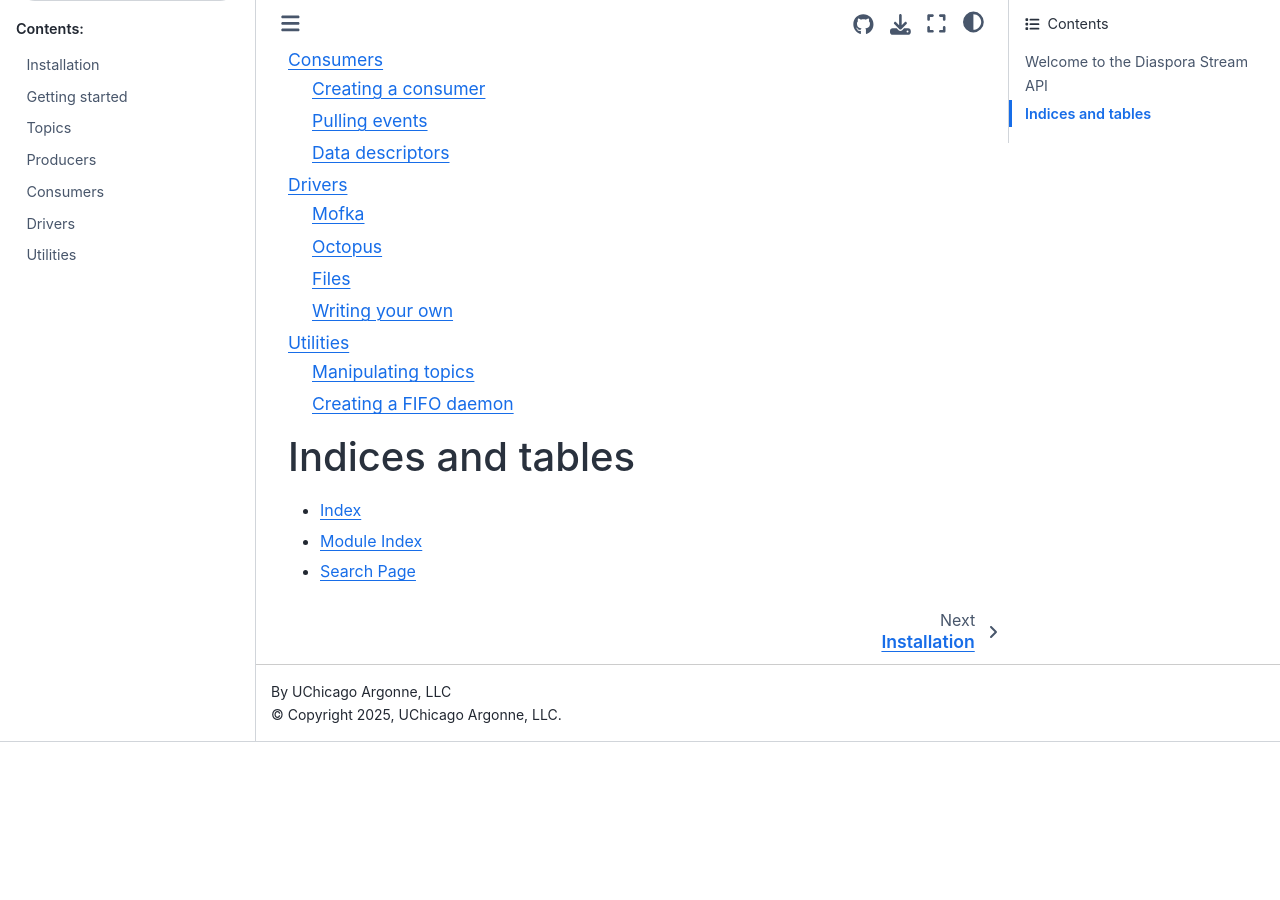
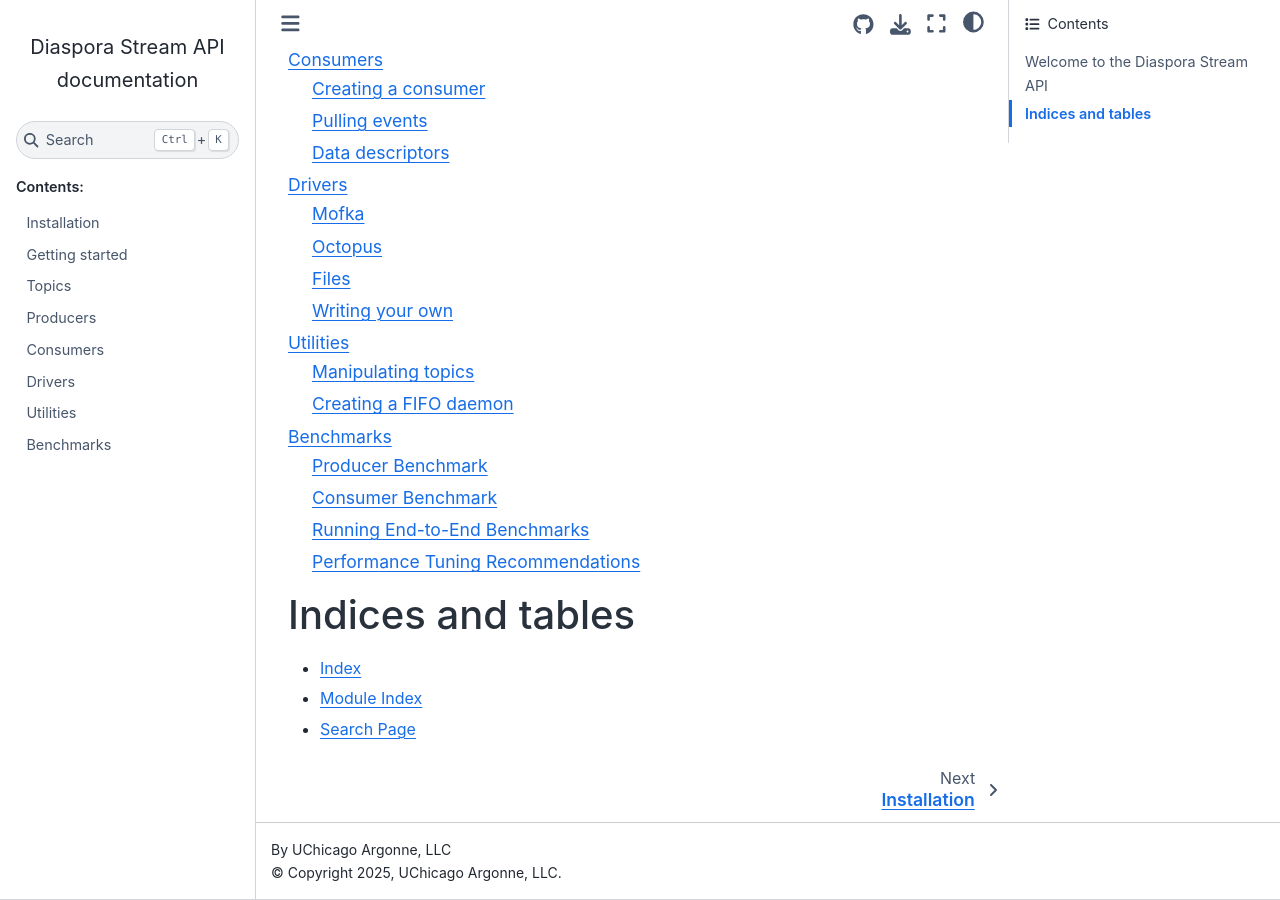
Before and after one commit to diaspora-project/diaspora-stream-api, a Sphinx documentation site: the page built from docs/index.rst, in a window 1280 px wide and 900 px high, scrolled down 1410 px. Built offline with Sphinx 7.4.7 and the Sphinx Book theme 1.1.4, drawn with Linux system fonts in a browser that asks for light colours; pages that are not in the unit, such as notebooks, are missing from menus; before the commit the page ends 2152 px from its top, so only the background shows below that; some of the changed lines change nothing that is shown.

Commit message:
added docs for benchmark

```diff
--- a/docs/index.rst
+++ b/docs/index.rst
@@ -54,6 +54,7 @@
    usage/restarting.rst
    usage/drivers.rst
    usage/utilities.rst
+   usage/benchmarks.rst
 
 
 Indices and tables
--- /dev/null
+++ b/docs/usage/benchmarks.rst
@@ -0,0 +1,334 @@
+Benchmarks
+==========
+
+The Diaspora Stream API repository includes two benchmark programs designed to measure
+the performance of different driver implementations: a producer benchmark and a consumer
+benchmark. These benchmarks are MPI-enabled, allowing for distributed testing across
+multiple processes.
+
+Both benchmarks support any driver implementation of the Diaspora Stream API, making them
+useful tools for comparing performance characteristics of different backends or tuning
+configuration parameters.
+
+
+Producer Benchmark
+------------------
+
+The producer benchmark (:code:`diaspora-producer-benchmark`) measures the throughput
+and bandwidth of producing events into a topic. It generates random metadata and data
+for a specified number of events and measures the time taken to push them all into
+a topic.
+
+Command-Line Options
+~~~~~~~~~~~~~~~~~~~~
+
+.. code-block:: bash
+
+   diaspora-producer-benchmark [OPTIONS]
+
+**Required Arguments:**
+
+* :code:`-d, --driver <driver>` - Driver to use (e.g., "files", "mofka")
+* :code:`-t, --topic <topic>` - Topic name to produce events into
+
+**Optional Arguments:**
+
+* :code:`-c, --driver-config <file>` - Path to JSON configuration file for the driver
+* :code:`-n, --num-events <N>` - Number of events to send (default: 1000)
+* :code:`-s, --data-size <bytes>` - Size of the data part of each event in bytes (default: 0)
+* :code:`-m, --metadata-size <bytes>` - Size of the metadata part of each event in bytes (default: 0)
+* :code:`-b, --batch-size <N>` - Number of events to batch together before sending (default: 1)
+* :code:`-p, --num-threads <N>` - Number of background threads for the producer to use (default: 1)
+* :code:`-f, --flush-interval <N>` - Number of events to push before calling flush (default: 1000)
+
+Example Usage
+~~~~~~~~~~~~~
+
+Basic single-process benchmark with the Files driver:
+
+.. code-block:: bash
+
+   diaspora-producer-benchmark \
+       --driver files \
+       --driver-config driver.json \
+       --topic benchmark-topic \
+       --num-events 10000 \
+       --data-size 1024 \
+       --metadata-size 256 \
+       --batch-size 100 \
+       --num-threads 4 \
+       --flush-interval 1000
+
+Multi-process benchmark using MPI:
+
+.. code-block:: bash
+
+   mpirun -n 4 diaspora-producer-benchmark \
+       --driver files \
+       --driver-config driver.json \
+       --topic benchmark-topic \
+       --num-events 100000 \
+       --data-size 4096 \
+       --metadata-size 128 \
+       --batch-size 128 \
+       --num-threads 8
+
+Output
+~~~~~~
+
+The benchmark outputs the following metrics (printed by rank 0):
+
+* **Total time**: Time elapsed for all events to be produced (in seconds)
+* **Total events**: Total number of events produced
+* **Throughput**: Number of events produced per second
+* **Bandwidth**: Total data throughput in MB/s (includes both metadata and data)
+
+Example output:
+
+.. code-block:: text
+
+   --- Benchmark Options ---
+   Driver: files
+   Driver config file: driver.json
+   Topic: benchmark-topic
+   Number of events: 10000
+   Data size: 1024
+   Metadata size: 256
+   Batch size: 100
+   Number of threads: 4
+   Flush interval: 1000
+
+   --- Benchmark Results ---
+   Total time: 2.45 s
+   Total events: 10000
+   Throughput: 4081.63 events/s
+   Bandwidth: 5.10 MB/s
+
+
+Consumer Benchmark
+------------------
+
+The consumer benchmark (:code:`diaspora-consumer-benchmark`) measures the throughput
+of consuming events from a topic. It supports options to control data selectivity,
+allowing tests of scenarios where consumers only request partial data from events.
+
+When run with multiple MPI processes, the benchmark automatically distributes partitions
+across processes in a round-robin manner, with each process consuming from a subset
+of the topic's partitions.
+
+Command-Line Options
+~~~~~~~~~~~~~~~~~~~~
+
+.. code-block:: bash
+
+   diaspora-consumer-benchmark [OPTIONS]
+
+**Required Arguments:**
+
+* :code:`-d, --driver <driver>` - Driver to use (e.g., "files", "mofka")
+* :code:`-t, --topic <topic>` - Topic name to consume events from
+
+**Optional Arguments:**
+
+* :code:`-c, --driver-config <file>` - Path to JSON configuration file for the driver
+* :code:`-n, --num-events <N>` - Number of events to receive (default: 1000)
+* :code:`-p, --num-threads <N>` - Number of background threads for the consumer to use (default: 1)
+* :code:`-i, --data-interest <ratio>` - Proportion of events for which to pull data, between 0 and 1 (default: 1)
+* :code:`-s, --data-selectivity <ratio>` - Proportion of data to read from each event, between 0 and 1 (default: 1)
+
+The :code:`--data-interest` parameter controls the probability that the consumer will
+request the data part of an event (as opposed to just the metadata). The
+:code:`--data-selectivity` parameter controls what fraction of the data to request
+for events where data is requested. These parameters allow benchmarking scenarios
+where consumers are selective about which data they retrieve.
+
+Example Usage
+~~~~~~~~~~~~~
+
+Basic consumer benchmark:
+
+.. code-block:: bash
+
+   diaspora-consumer-benchmark \
+       --driver files \
+       --driver-config driver.json \
+       --topic benchmark-topic \
+       --num-events 10000 \
+       --num-threads 4
+
+Consumer benchmark with selective data retrieval:
+
+.. code-block:: bash
+
+   diaspora-consumer-benchmark \
+       --driver files \
+       --driver-config driver.json \
+       --topic benchmark-topic \
+       --num-events 10000 \
+       --num-threads 4 \
+       --data-interest 0.5 \
+       --data-selectivity 0.25
+
+This example will request data for only 50% of events, and when data is requested,
+only 25% of the available data will be retrieved.
+
+Multi-process consumer benchmark:
+
+.. code-block:: bash
+
+   mpirun -n 4 diaspora-consumer-benchmark \
+       --driver files \
+       --driver-config driver.json \
+       --topic benchmark-topic \
+       --num-events 100000 \
+       --num-threads 8
+
+Output
+~~~~~~
+
+The benchmark outputs the following metrics (printed by rank 0):
+
+* **Total time**: Time elapsed to consume all events (in seconds)
+* **Total events**: Total number of events consumed
+* **Throughput**: Number of events consumed per second
+
+Example output:
+
+.. code-block:: text
+
+   --- Benchmark Options ---
+   Driver: files
+   Driver config file: driver.json
+   Topic: benchmark-topic
+   Number of events: 10000
+   Number of threads: 4
+   Data interest: 1.0
+   Data selectivity: 1.0
+
+   --- Benchmark Results ---
+   Total time: 1.85 s
+   Total events: 10000 s
+   Throughput: 5405.41 events/s
+
+
+Running End-to-End Benchmarks
+------------------------------
+
+To perform a complete end-to-end benchmark, you can run both the producer and consumer
+benchmarks in sequence or in parallel.
+
+Sequential Approach
+~~~~~~~~~~~~~~~~~~~
+
+First, create and populate a topic with the producer benchmark:
+
+.. code-block:: bash
+
+   # Create the topic
+   diaspora-ctl topic create \
+       --driver files \
+       --driver.root_path ./benchmark-data \
+       --name benchmark-topic \
+       --topic.num_partitions 4
+
+   # Run producer benchmark
+   mpirun -n 2 diaspora-producer-benchmark \
+       --driver files \
+       --driver-config driver.json \
+       --topic benchmark-topic \
+       --num-events 100000 \
+       --data-size 2048 \
+       --metadata-size 128 \
+       --batch-size 128 \
+       --num-threads 4
+
+   # Run consumer benchmark
+   mpirun -n 2 diaspora-consumer-benchmark \
+       --driver files \
+       --driver-config driver.json \
+       --topic benchmark-topic \
+       --num-events 100000 \
+       --num-threads 4
+
+Parallel Approach
+~~~~~~~~~~~~~~~~~
+
+For real-time producer/consumer benchmarks, run both programs simultaneously in separate
+terminals or using job schedulers:
+
+.. code-block:: bash
+
+   # Terminal 1: Start consumer first
+   mpirun -n 2 diaspora-consumer-benchmark \
+       --driver files \
+       --driver-config driver.json \
+       --topic benchmark-topic \
+       --num-events 100000 \
+       --num-threads 4
+
+   # Terminal 2: Start producer
+   mpirun -n 2 diaspora-producer-benchmark \
+       --driver files \
+       --driver-config driver.json \
+       --topic benchmark-topic \
+       --num-events 100000 \
+       --data-size 2048 \
+       --metadata-size 128 \
+       --batch-size 128 \
+       --num-threads 4
+
+This approach measures the latency and throughput characteristics when producers and
+consumers operate concurrently.
+
+
+Performance Tuning Recommendations
+-----------------------------------
+
+Batch Size
+~~~~~~~~~~
+
+The batch size has a significant impact on performance. Larger batch sizes reduce
+the number of operations but increase latency. Start with batch sizes around 64-256
+and adjust based on your workload characteristics.
+
+Thread Pool Size
+~~~~~~~~~~~~~~~~
+
+The number of threads controls the parallelism of validation, serialization, and
+partition selection operations for producers, and deserialization for consumers.
+A good starting point is to use 4-8 threads, but optimal values depend on the
+complexity of your custom components and available CPU cores.
+
+Flush Interval
+~~~~~~~~~~~~~~
+
+For the producer, the flush interval controls how often batches are forced to be sent.
+Smaller intervals reduce latency but may hurt throughput. Larger intervals improve
+throughput but increase the risk of data loss if the producer crashes.
+
+Event Size
+~~~~~~~~~~
+
+When testing with synthetic data, vary the data size to match your application's
+expected event sizes. Small events (< 1 KB) test metadata handling efficiency,
+while large events (> 100 KB) test data transfer capabilities.
+
+MPI Configuration
+~~~~~~~~~~~~~~~~~
+
+When running multi-process benchmarks, ensure that:
+
+* The number of MPI processes evenly divides the number of partitions for best load balancing
+* For consumer benchmarks, having more processes than partitions is acceptable (some processes will be idle)
+* For producer benchmarks, all processes will produce independently into the topic
+
+Comparing Drivers
+~~~~~~~~~~~~~~~~~
+
+To compare different driver implementations, run the same benchmark configuration
+with each driver and compare the throughput and bandwidth metrics. Make sure to:
+
+* Use the same topic configuration (number of partitions, etc.)
+* Use the same event sizes and counts
+* Run multiple iterations to account for variance
+* Clear any caches between runs if applicable
```
